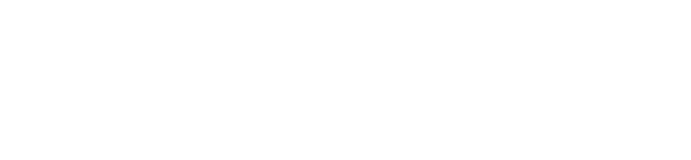
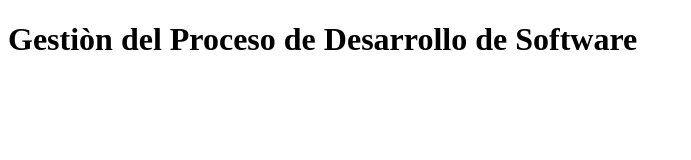
Before and after one commit to edithmata/IDGS10B-Proyecto-Final, a plain HTML site: page index.html in a window 1280 px wide. Shown: the whole page, without its empty margins (0-691 px from the left). Drawn offline with Linux system fonts and the light colour scheme.

Commit message:
Update index.html

```diff
--- a/index.html
+++ b/index.html
@@ -7,6 +7,6 @@
     <title>Document</title>
 </head>
 <body>
-
+    <h1>Gestiòn del Proceso de Desarrollo de Software</h1>
 </body>
 </html>
```
